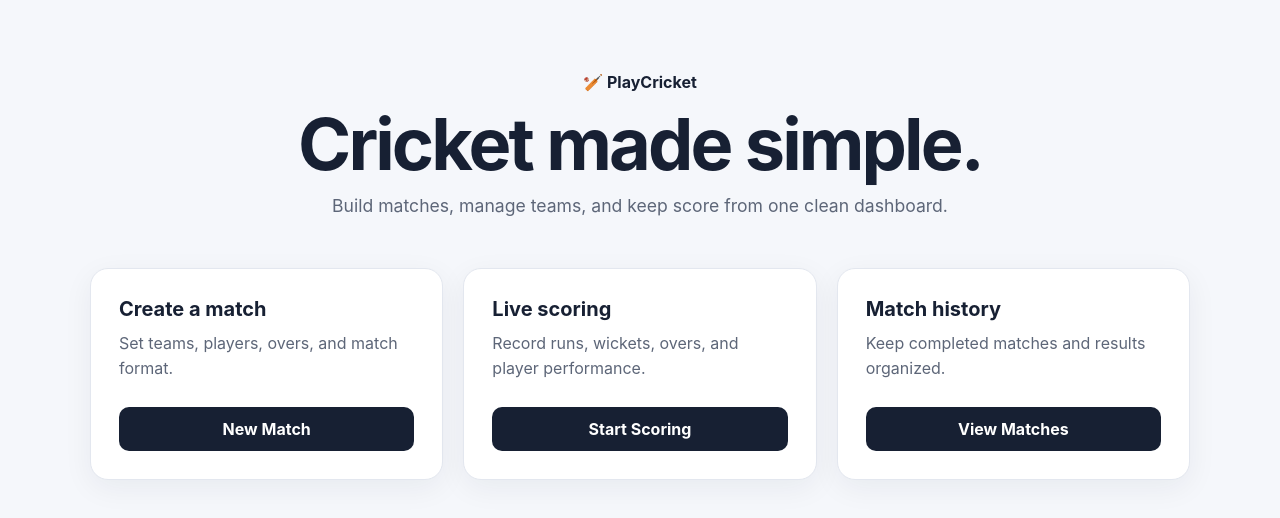
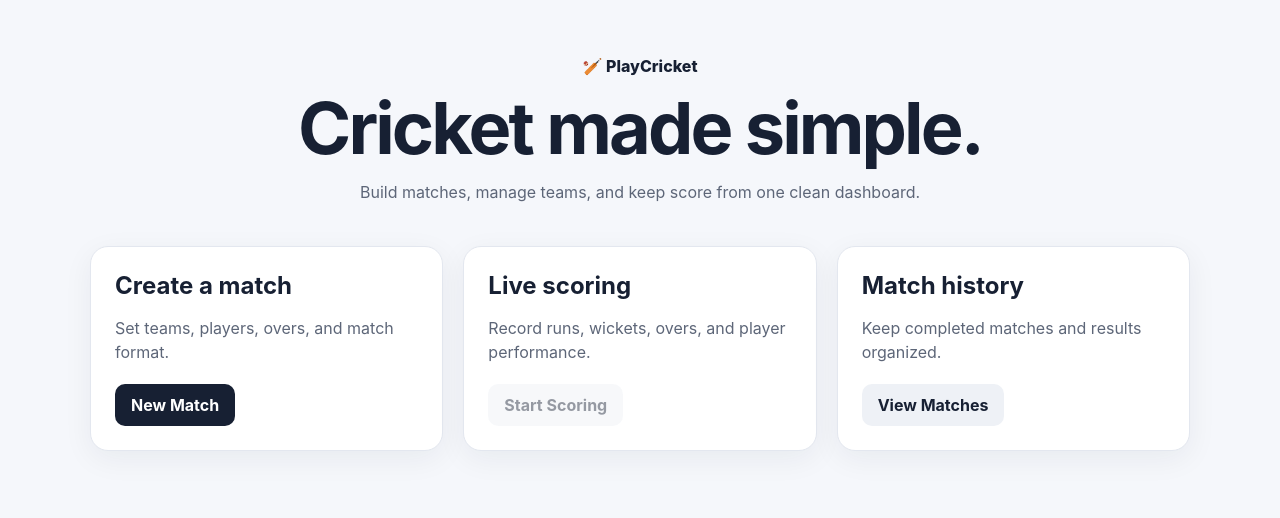
Before and after one commit to playarena586/playcricket, a React (Vite) app: page / in a window 1280 px wide. Shown: the top 518 px of the page. Built offline with nearby package versions, Linux system fonts and the light colour scheme.

Commit message:
style: add match and live scoring interfaces

```diff
--- a/src/styles.css
+++ b/src/styles.css
@@ -1,35 +1,17 @@
-:root {
-  font-family: Inter, ui-sans-serif, system-ui, -apple-system, BlinkMacSystemFont, "Segoe UI", sans-serif;
-  color: #172033;
-  background: #f5f7fb;
-  font-synthesis: none;
-  text-rendering: optimizeLegibility;
-}
-
-* { box-sizing: border-box; }
-body { margin: 0; min-width: 320px; }
-button { font: inherit; cursor: pointer; }
-
-.app {
-  width: min(1100px, calc(100% - 32px));
-  margin: 0 auto;
-  padding: 72px 0;
-}
-
-.hero { text-align: center; margin-bottom: 48px; }
-.badge { display: inline-block; margin-bottom: 16px; font-weight: 700; }
-.hero h1 { margin: 0 0 12px; font-size: clamp(2.4rem, 7vw, 4.5rem); line-height: 1; letter-spacing: -0.04em; }
-.hero p { max-width: 650px; margin: 0 auto; color: #5d6678; font-size: 1.1rem; line-height: 1.6; }
-
-.cards { display: grid; grid-template-columns: repeat(3, 1fr); gap: 20px; }
-.card { padding: 28px; background: #fff; border: 1px solid #e3e7ef; border-radius: 18px; box-shadow: 0 8px 30px rgba(23, 32, 51, .06); }
-.card h2 { margin: 0 0 10px; font-size: 1.25rem; }
-.card p { min-height: 52px; margin: 0 0 24px; color: #5d6678; line-height: 1.55; }
-.card button { width: 100%; border: 0; border-radius: 10px; padding: 12px 16px; background: #172033; color: #fff; font-weight: 700; }
-.card button:hover { opacity: .9; }
-
-@media (max-width: 760px) {
-  .app { padding: 48px 0; }
-  .cards { grid-template-columns: 1fr; }
-  .card p { min-height: auto; }
-}
+:root { font-family: Inter, ui-sans-serif, system-ui, sans-serif; color: #172033; background: #f5f7fb; font-synthesis: none; text-rendering: optimizeLegibility; }
+* { box-sizing: border-box; } body { margin: 0; min-width: 320px; } button, input, select { font: inherit; } button { cursor: pointer; }
+.app, .create-match, .scoring-page { width: min(1100px, calc(100% - 32px)); margin: 0 auto; padding: 56px 0; }
+.hero { text-align: center; margin-bottom: 40px; } .badge { display: inline-block; margin-bottom: 16px; font-weight: 800; } .hero h1 { margin: 0 0 12px; font-size: clamp(2.4rem, 7vw, 4.5rem); line-height: 1; letter-spacing: -.04em; } .hero p, .page-header p { color: #5d6678; line-height: 1.6; }
+.cards, .teams-grid { display: grid; grid-template-columns: repeat(3, 1fr); gap: 20px; } .teams-grid { grid-template-columns: repeat(2, 1fr); margin-top: 20px; }
+.card, .form-card, .team-form, .scoring-card, .ball-history, .players-card, .active-match { padding: 24px; background: #fff; border: 1px solid #e3e7ef; border-radius: 18px; box-shadow: 0 8px 30px rgba(23,32,51,.06); }
+.card h2, .team-form h2, .scoring-card h2, .ball-history h2 { margin: 0 0 10px; } .card p { min-height: 52px; color: #5d6678; line-height: 1.55; }
+.primary, .secondary, .danger, .link-button, .icon-button { border: 0; border-radius: 10px; padding: 11px 16px; font-weight: 700; } .primary { background: #172033; color: #fff; } .secondary { background: #eef1f6; color: #172033; } .danger { background: #c62828; color: #fff; } .danger.selected { outline: 3px solid #ffd4d4; } button:disabled { cursor: not-allowed; opacity: .45; }
+.active-match { margin-bottom: 24px; } .active-match h2 { margin: 5px 0; } .active-match p { color: #5d6678; }
+.eyebrow { display: block; text-transform: uppercase; letter-spacing: .08em; font-size: .75rem; font-weight: 800; color: #697386; } .page-header, .score-header, .form-actions { display: flex; justify-content: space-between; align-items: center; gap: 20px; } .page-header h1, .score-header h1 { margin: 5px 0; }
+.match-details { display: grid; grid-template-columns: 2fr 1fr 1fr; gap: 16px; margin-top: 24px; } label { display: grid; gap: 7px; font-weight: 700; } input, select { width: 100%; border: 1px solid #d7dce5; border-radius: 9px; padding: 11px 12px; background: #fff; } .players-heading { display: flex; justify-content: space-between; align-items: center; margin: 22px 0 10px; } .link-button { padding: 0; background: none; } .player-row { display: flex; gap: 8px; margin: 8px 0; } .icon-button { padding: 8px 12px; background: #f1f3f7; } .form-actions { margin-top: 20px; color: #697386; }
+.status { padding: 8px 12px; border-radius: 999px; background: #e8f5e9; color: #246b2a; font-weight: 800; } .status.complete { background: #eef1f6; color: #4f596b; }
+.scoreboard { display: grid; grid-template-columns: 2fr 1fr; margin: 24px 0 16px; padding: 28px; background: #172033; color: #fff; border-radius: 18px; } .scoreboard span, .scoreboard small, .score-meta span { display: block; opacity: .7; } .scoreboard strong { display: block; margin: 4px 0; font-size: 3rem; } .score-meta { display: grid; align-content: center; gap: 4px; text-align: right; } .score-meta strong { font-size: 1.7rem; }
+.players-card { display: grid; grid-template-columns: repeat(3,1fr); gap: 20px; margin-bottom: 16px; } .players-card span, .players-card strong { display: block; } .players-card span { color: #697386; font-size: .85rem; } .players-card strong { margin-top: 5px; }
+.scoring-card { margin-bottom: 16px; } .run-grid { display: grid; grid-template-columns: repeat(6,1fr); gap: 10px; margin: 18px 0; } .run-button { aspect-ratio: 1; border: 1px solid #d7dce5; border-radius: 12px; background: #f7f8fa; font-size: 1.4rem; font-weight: 800; } .extras-grid { display: grid; grid-template-columns: repeat(4,1fr); gap: 10px; } .extras-grid button { border: 1px solid #d7dce5; background: #fff; border-radius: 10px; padding: 12px; } .score-actions { display: flex; gap: 10px; margin-top: 14px; } .wicket-banner { padding: 10px 12px; border-radius: 9px; background: #fff1f1; color: #9d2222; font-weight: 700; }
+.ball-history ol { list-style: none; padding: 0; margin: 0; } .ball-history li { display: grid; grid-template-columns: 50px 1fr 120px; gap: 10px; padding: 12px 0; border-bottom: 1px solid #edf0f4; } .ball-history li:last-child { border-bottom: 0; } .ball-history small { color: #697386; }
+@media (max-width: 760px) { .app, .create-match, .scoring-page { padding: 32px 0; } .cards, .teams-grid, .match-details, .players-card, .scoreboard { grid-template-columns: 1fr; } .score-meta { text-align: left; margin-top: 16px; } .run-grid { grid-template-columns: repeat(3,1fr); } .extras-grid { grid-template-columns: repeat(2,1fr); } .form-actions, .score-header, .page-header { align-items: flex-start; flex-direction: column; } }
```
